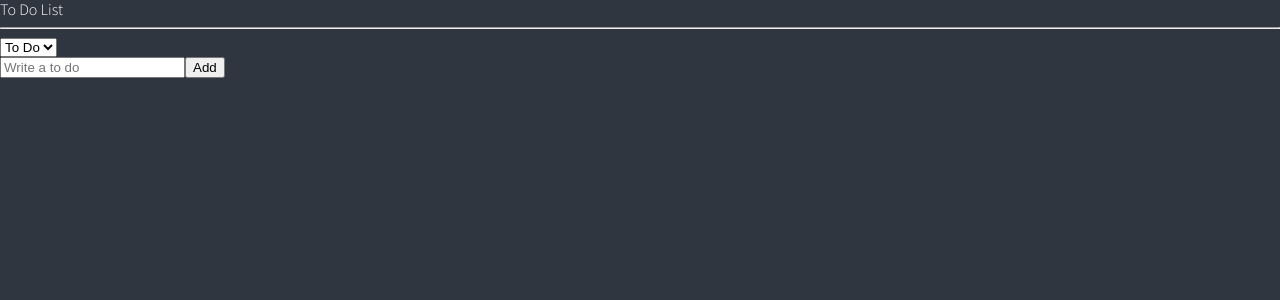
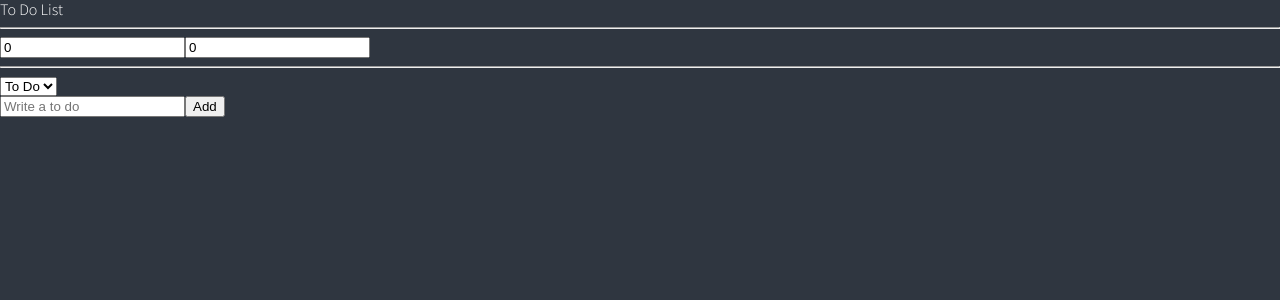
Before and after one commit to rovin0805/Recoil-101, a React (Create React App) app: page / in a window 1280 px wide. Shown: the top 300 px of the page. Built offline with nearby package versions, Linux system fonts and the light colour scheme.

Commit message:
covert minutes to hours with selector

```diff
--- a/src/atoms.tsx
+++ b/src/atoms.tsx
@@ -30,3 +30,16 @@
     return toDos.filter((toDo) => toDo.category === category);
   },
 });
+
+export const minuteState = atom({
+  key: "minutes",
+  default: 0,
+});
+
+export const hourSelector = selector({
+  key: "hours",
+  get: ({ get }) => {
+    const minutes = get(minuteState);
+    return minutes / 60;
+  },
+});
--- a/src/components/ToDoList.tsx
+++ b/src/components/ToDoList.tsx
@@ -1,12 +1,20 @@
 import React from "react";
 import { useRecoilState, useRecoilValue } from "recoil";
-import { Categories, categoryState, toDoSelector } from "../atoms";
+import {
+  Categories,
+  categoryState,
+  toDoSelector,
+  minuteState,
+  hourSelector,
+} from "../atoms";
 import CreateToDo from "./CreateToDo";
 import ToDo from "./ToDo";
 
 function ToDoList() {
   const toDos = useRecoilValue(toDoSelector);
   const [category, setCategory] = useRecoilState(categoryState);
+  const [minutes, setMinutes] = useRecoilState(minuteState);
+  const hours = useRecoilValue(hourSelector);
 
   const onInput = (event: React.FormEvent<HTMLSelectElement>) => {
     const {
@@ -15,9 +23,23 @@
     setCategory(value as Categories);
   };
 
+  const onMinutesChange = (event: React.FormEvent<HTMLInputElement>) => {
+    setMinutes(+event.currentTarget.value);
+  };
+
   return (
     <div>
       <h1>To Do List</h1>
+      <hr />
+      <div>
+        <input
+          value={minutes}
+          onChange={onMinutesChange}
+          type="number"
+          placeholder="Minutes"
+        />
+        <input value={hours} type="number" placeholder="Hours" />
+      </div>
       <hr />
       <select value={category} onInput={onInput}>
         <option value={Categories.TO_DO}>To Do</option>
```
